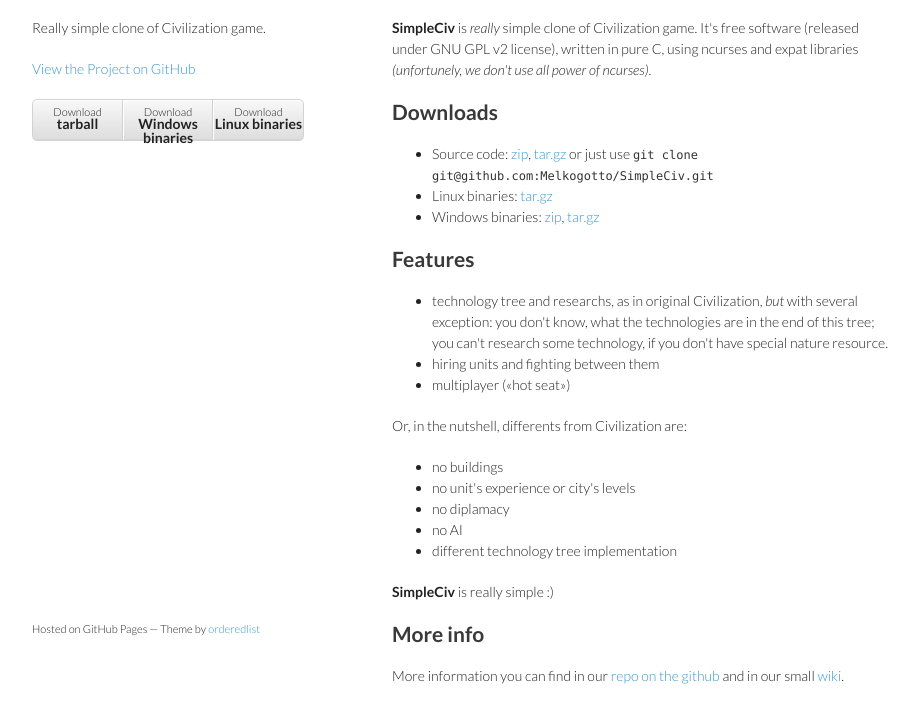
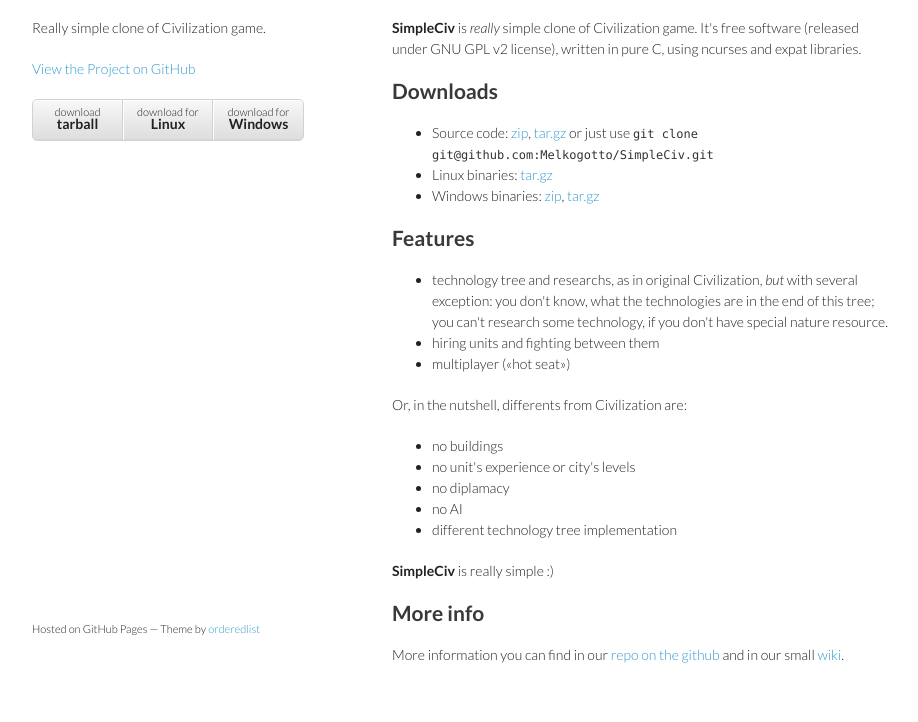
Before and after one commit to kmingulov/SimpleCiv, a plain HTML site: page index.html in a window 1280 px wide. Shown: the part 92-814 px from the top of the page, without its empty margins (178-1096 px from the left). Drawn offline with Linux system fonts and the light colour scheme.

Commit message:
Update index.html

```diff
--- a/index.html
+++ b/index.html
@@ -18,14 +18,16 @@
         <p>Really simple clone of Civilization game.</p>
         <p class="view"><a href="https://github.com/Melkogotto/SimpleCiv">View the Project on GitHub</a></p>
         <ul>
-          <li><a href="https://github.com/Melkogotto/SimpleCiv/tarball/master">Download <strong>tarball</strong></a></li>
-          <li><a href="https://github.com/downloads/Melkogotto/SimpleCiv/simpleciv-win32-0.1-rc1.zip">Download <strong>Windows binaries</strong></a></li>
-          <li><a href="https://github.com/downloads/Melkogotto/SimpleCiv/simpleciv-linux-0.1-rc1.tar.gz">Download <strong>Linux binaries</strong></a></li>
+          <li><a href="https://github.com/Melkogotto/SimpleCiv/tarball/master">download <strong>tarball</strong></a></li>
+
+          <li><a href="https://github.com/downloads/Melkogotto/SimpleCiv/simpleciv-linux-0.1-rc1.tar.gz">download for <strong>Linux</strong></a></li>
+
+          <li><a href="https://github.com/downloads/Melkogotto/SimpleCiv/simpleciv-win32-0.1-rc1.zip">download for <strong>Windows</strong></a></li>
         </ul>
       </header>
       <section>
         <h1>SimpleCiv</h1>
-        <p><strong>SimpleCiv</strong> is <em>really</em> simple clone of Civilization game. It's free software (released under GNU GPL v2 license), written in pure C, using ncurses and expat libraries <em>(unfortunely, we don't use all power of ncurses)</em>.</p>
+        <p><strong>SimpleCiv</strong> is <em>really</em> simple clone of Civilization game. It's free software (released under GNU GPL v2 license), written in pure C, using ncurses and expat libraries.</p>
 
         <h2>Downloads</h2>
         <ul>
```
